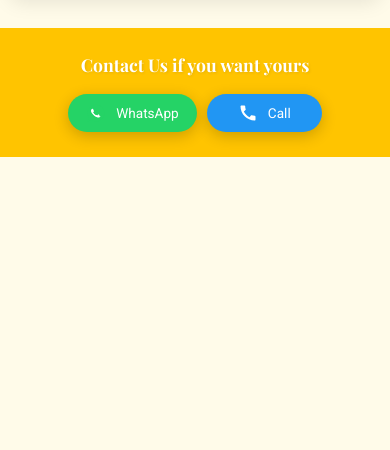
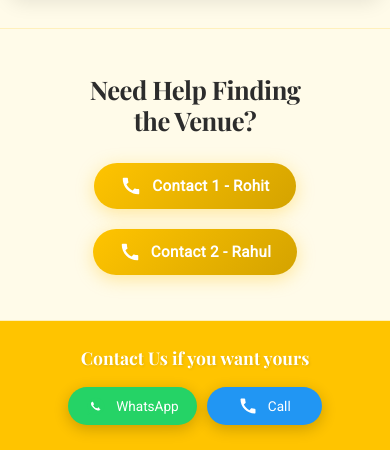
Before and after one commit to harishkumar59/rohit-asmita-engagement-invitation, a plain HTML site: page index.html in a window 390 px wide. Shown: the part 1333-1783 px from the top of the page. Before the commit the page ends 1490 px from the top, so only its background shows below. Drawn offline with nearby package versions, Linux system fonts and the light colour scheme.

Commit message:
added two mobile numbers

```diff
--- a/index.html
+++ b/index.html
@@ -101,6 +101,27 @@
         </div>
     </div>
 
+    <!-- 8.5 Venue Help Section -->
+    <div class="venue-help-section">
+        <div class="venue-help-inner">
+            <h2 class="venue-help-heading">Need Help Finding<br>the Venue?</h2>
+            <div class="venue-help-buttons">
+                <a href="tel:+917208571277" class="venue-help-btn">
+                    <svg xmlns="http://www.w3.org/2000/svg" width="22" height="22" viewBox="0 0 24 24" fill="none">
+                        <path d="M20.01 15.38c-1.23 0-2.42-.2-3.53-.56-.35-.12-.74-.03-1.01.24l-1.57 1.97c-2.83-1.35-5.48-3.9-6.89-6.83l1.95-1.66c.27-.28.35-.67.24-1.02-.37-1.11-.56-2.3-.56-3.53 0-.54-.45-.99-.99-.99H4.19C3.65 3 3 3.24 3 3.99 3 13.28 10.73 21 20.01 21c.71 0 .99-.63.99-1.18v-3.45c0-.54-.45-.99-.99-.99z" fill="#fff"/>
+                    </svg>
+                    Contact 1 - Rohit
+                </a>
+                <a href="tel:+918286777400" class="venue-help-btn">
+                    <svg xmlns="http://www.w3.org/2000/svg" width="22" height="22" viewBox="0 0 24 24" fill="none">
+                        <path d="M20.01 15.38c-1.23 0-2.42-.2-3.53-.56-.35-.12-.74-.03-1.01.24l-1.57 1.97c-2.83-1.35-5.48-3.9-6.89-6.83l1.95-1.66c.27-.28.35-.67.24-1.02-.37-1.11-.56-2.3-.56-3.53 0-.54-.45-.99-.99-.99H4.19C3.65 3 3 3.24 3 3.99 3 13.28 10.73 21 20.01 21c.71 0 .99-.63.99-1.18v-3.45c0-.54-.45-.99-.99-.99z" fill="#fff"/>
+                    </svg>
+                    Contact 2 - Rahul
+                </a>
+            </div>
+        </div>
+    </div>
+
     <!-- 8. Contact Section -->
     <div class="contact-section">
         <div class="container">
--- a/styles.css
+++ b/styles.css
@@ -425,6 +425,79 @@ body {
     cursor: pointer;
     z-index: 10;
     background: transparent;
+}
+
+/* ============================================
+   VENUE HELP SECTION
+   ============================================ */
+.venue-help-section {
+    width: 100%;
+    padding: 60px 20px 60px 20px;
+    background: var(--bg-cream);
+    text-align: center;
+    border-top: 1px solid rgba(255, 196, 0, 0.2);
+    border-bottom: 1px solid rgba(255, 196, 0, 0.2);
+}
+
+.venue-help-inner {
+    max-width: 600px;
+    margin: 0 auto;
+}
+
+.venue-help-heading {
+    font-family: 'Playfair Display', serif;
+    font-size: clamp(2rem, 7vw, 3.4rem);
+    font-weight: 700;
+    color: var(--text-dark);
+    line-height: 1.2;
+    margin-bottom: 36px;
+    letter-spacing: -0.5px;
+}
+
+.venue-help-buttons {
+    display: flex;
+    justify-content: center;
+    align-items: center;
+    gap: 20px;
+    flex-wrap: wrap;
+}
+
+.venue-help-btn {
+    display: inline-flex;
+    align-items: center;
+    justify-content: center;
+    gap: 10px;
+    padding: 14px 32px;
+    border-radius: 50px;
+    text-decoration: none;
+    font-family: 'Roboto', sans-serif;
+    font-size: 1rem;
+    font-weight: 600;
+    color: #fff;
+    background: linear-gradient(135deg, var(--primary-color), var(--primary-dark));
+    box-shadow: 0 4px 18px rgba(255, 196, 0, 0.35);
+    transition: all 0.3s ease;
+    letter-spacing: 0.3px;
+}
+
+.venue-help-btn:hover {
+    transform: translateY(-3px);
+    box-shadow: 0 8px 24px rgba(255, 196, 0, 0.5);
+    background: linear-gradient(135deg, var(--primary-dark), #b8860b);
+}
+
+@media (max-width: 600px) {
+    .venue-help-section {
+        padding: 45px 15px;
+    }
+    .venue-help-heading {
+        font-size: clamp(1.6rem, 6vw, 2.5rem);
+        margin-bottom: 28px;
+    }
+    .venue-help-btn {
+        padding: 12px 26px;
+        font-size: 0.95rem;
+    }
 }
 
 /* ============================================
```
